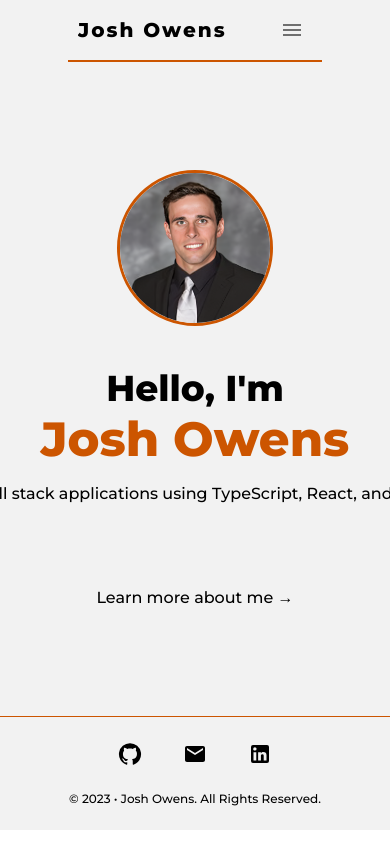
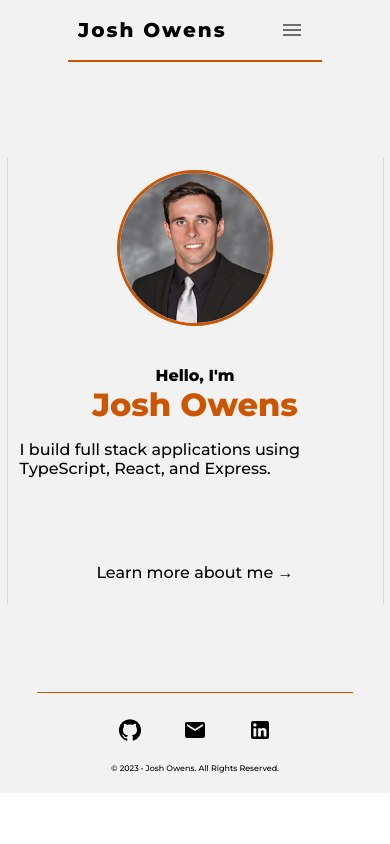
Before and after one commit to Joshowens16/portfolio, a React (Vite) app: page / in a window 390 px wide. Built offline with nearby package versions, Linux system fonts and the light colour scheme.

Commit message:
most pages are responsive

```diff
--- a/src/components/About/About.tsx
+++ b/src/components/About/About.tsx
@@ -70,16 +70,18 @@ const About = () => {
             return skill;
           })}
         </div>
+        <h2>Back-End</h2>
         <div className={!darkMode ? 'backendLight' : 'backendDark'}>
-          <h2>Back-End</h2>
           {backEnd.map((skill) => {
             return skill;
           })}
         </div>
         <h2>Other</h2>
-        {other.map((skill) => {
-          return skill;
-        })}
+        <div className="other">
+          {other.map((skill) => {
+            return skill;
+          })}
+        </div>
       </div>
       <div id={!darkMode ? 'myProjects' : 'darkMyProjects'}>
         <Link to="/projects" style={routerLinkStyles}>
--- a/src/components/About/about.css
+++ b/src/components/About/about.css
@@ -141,3 +141,71 @@ i {
 .aboutContainerDark h1 {
   color: #cc5500;
 }
+@media screen and (max-width: 600px) {
+  .aboutContainerLight {
+    display: flex;
+    flex-direction: column;
+    align-items: center;
+    margin-top: 0;
+    min-height: 50vh;
+    /* border-left: 1px solid rgba(0, 0, 0, 0.1);
+    border-right: 1px solid rgba(0, 0, 0, 0.1); */
+    padding: 12px;
+    width: 90vw;
+  }
+  .aboutContainerDark {
+    display: flex;
+    flex-direction: column;
+    align-items: center;
+    margin-top: 0;
+    min-height: 50vh;
+    /* border-left: 1px solid rgba(0, 0, 0, 0.1);
+    border-right: 1px solid rgba(0, 0, 0, 0.1); */
+    padding: 12px;
+    width: 75w;
+  }
+  .aboutContainerLight h1 {
+    margin: 0;
+    width: 90%;
+    border-bottom: 1px solid rgba(0, 0, 0, 0.1);
+    padding-bottom: 20px;
+    color: black;
+    font-size: 24px;
+  }
+  .aboutContainerDark h1 {
+    margin: 0;
+    width: 90%;
+    border-bottom: 1px solid rgba(255, 255, 255, 0.53);
+    padding-bottom: 20px;
+    color: white;
+    font-size: 24px;
+  }
+  .technicalLight {
+    color: black;
+    width: 90%;
+  }
+  .technicalDark {
+    color: white;
+    width: 90%;
+  }
+  .frontend {
+    display: flex;
+    width: 90%;
+    flex-wrap: wrap;
+  }
+  .backendLight {
+    display: flex;
+    width: 90%;
+    flex-wrap: wrap;
+  }
+  .backendDark {
+    display: flex;
+    width: 90%;
+    flex-wrap: wrap;
+  }
+  .other {
+    display: flex;
+    width: 90%;
+    flex-wrap: wrap;
+  }
+}
--- a/src/components/Footer/footer.css
+++ b/src/components/Footer/footer.css
@@ -117,3 +117,23 @@
   content: 'LinkedIn';
   color: white;
 }
+@media screen and (max-width: 600px) {
+  .footer {
+    display: flex;
+    align-items: center;
+    justify-content: center;
+    flex-direction: column;
+    margin-top: 48px;
+    padding: 12px;
+    width: 75vw;
+    border-top: 1px solid #cc5500;
+  }
+  .footerInfoLight {
+    color: black;
+    font-size: 8px;
+  }
+  .footerInfoDark {
+    color: white;
+    font-size: 8px;
+  }
+}
--- a/src/components/Home/HomePage.tsx
+++ b/src/components/Home/HomePage.tsx
@@ -15,9 +15,9 @@ const HomePage = () => {
       </div>
       <div id={!darkMode ? 'introLight' : 'introDark'}>Hello, I'm</div>
       <div id="nameLight">Josh Owens</div>
-      <p className={!darkMode ? 'pLight' : 'pDark'}>
-        I build full stack applications using TypeScript, React, and Express.
-      </p>
+      <div className={!darkMode ? 'pLight' : 'pDark'}>
+        <p>I build full stack applications using TypeScript, React, and Express.</p>
+      </div>
       <div id={!darkMode ? 'learnAboutMeLight' : 'learnAboutMeDark'}>
         <Link to="/about" style={routerLinkStyles}>
           <button>Learn more about me &rarr;</button>
--- a/src/components/Home/homepage.css
+++ b/src/components/Home/homepage.css
@@ -102,3 +102,63 @@ html {
 .pDark {
   color: white;
 }
+@media screen and (max-width: 600px) {
+  .homepageContainerLight {
+    display: flex;
+    flex-direction: column;
+    align-items: center;
+    margin-top: 96px;
+    min-height: 50vh;
+    border-left: 1px solid rgba(0, 0, 0, 0.1);
+    border-right: 1px solid rgba(0, 0, 0, 0.1);
+    padding: 12px;
+    width: 90vw;
+    margin-bottom: 40px;
+  }
+  .homepageContainerDark {
+    display: flex;
+    flex-direction: column;
+    align-items: center;
+    margin-top: 96px;
+    min-height: 50vh;
+    border-left: 1px solid rgba(255, 255, 255, 0.1);
+    border-right: 1px solid rgba(255, 255, 255, 0.1);
+    padding: 12px;
+    width: 90vw;
+    margin-bottom: 40px;
+  }
+  #introLight {
+    font-size: 1rem;
+    margin-top: 36px;
+    font-weight: bolder;
+    color: black;
+  }
+  #introDark {
+    font-size: 1rem;
+    margin-top: 36px;
+    font-weight: bolder;
+    color: white;
+  }
+  #nameLight {
+    color: #cc5500;
+    font-size: 2rem;
+    font-weight: bolder;
+  }
+  .pLight {
+    display: flex;
+    flex-wrap: wrap;
+    justify-content: center;
+    align-content: center;
+    color: black;
+  }
+  .pLight p {
+    display: flex;
+    flex-wrap: wrap;
+    justify-content: center;
+    align-content: center;
+    color: black;
+  }
+  .pDark {
+    color: white;
+  }
+}
```
